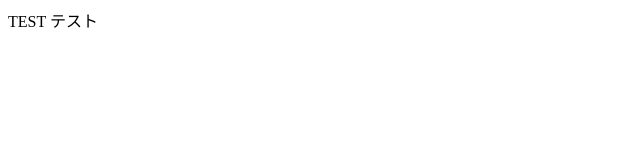
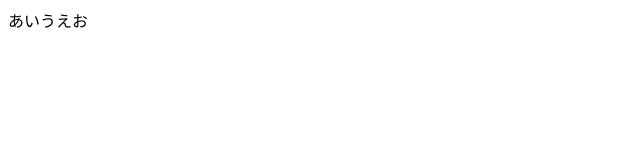
Before and after one commit to 19241112/sample-, a plain HTML site: page index.html in a window 1280 px wide. Shown: the full height of the page, 0-640 px from the left. Drawn offline with Linux system fonts and the light colour scheme.

Commit message:
Update index.html

```diff
--- a/index.html
+++ b/index.html
@@ -4,13 +4,15 @@
 <meta charset="utf-8">
 <meta name="viewport" content="width=device-width,initial-scale=1">
 <style type="text/css">
+
 /* CSSをここにかく */
+
 </style>
 <title>TEST</title>
 </head>
 <body>
-TEST
-テスト
+あいうえお
+
 <script>
 //
 </script>
```
